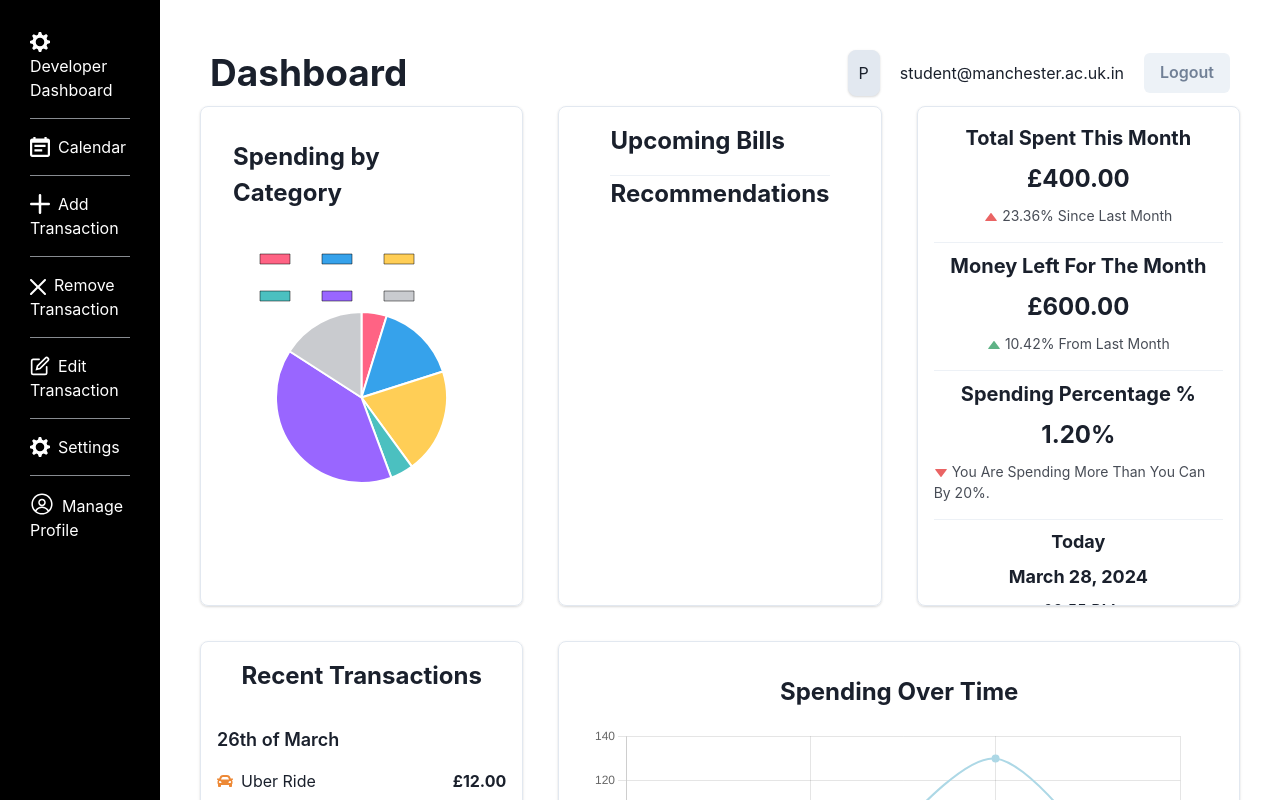
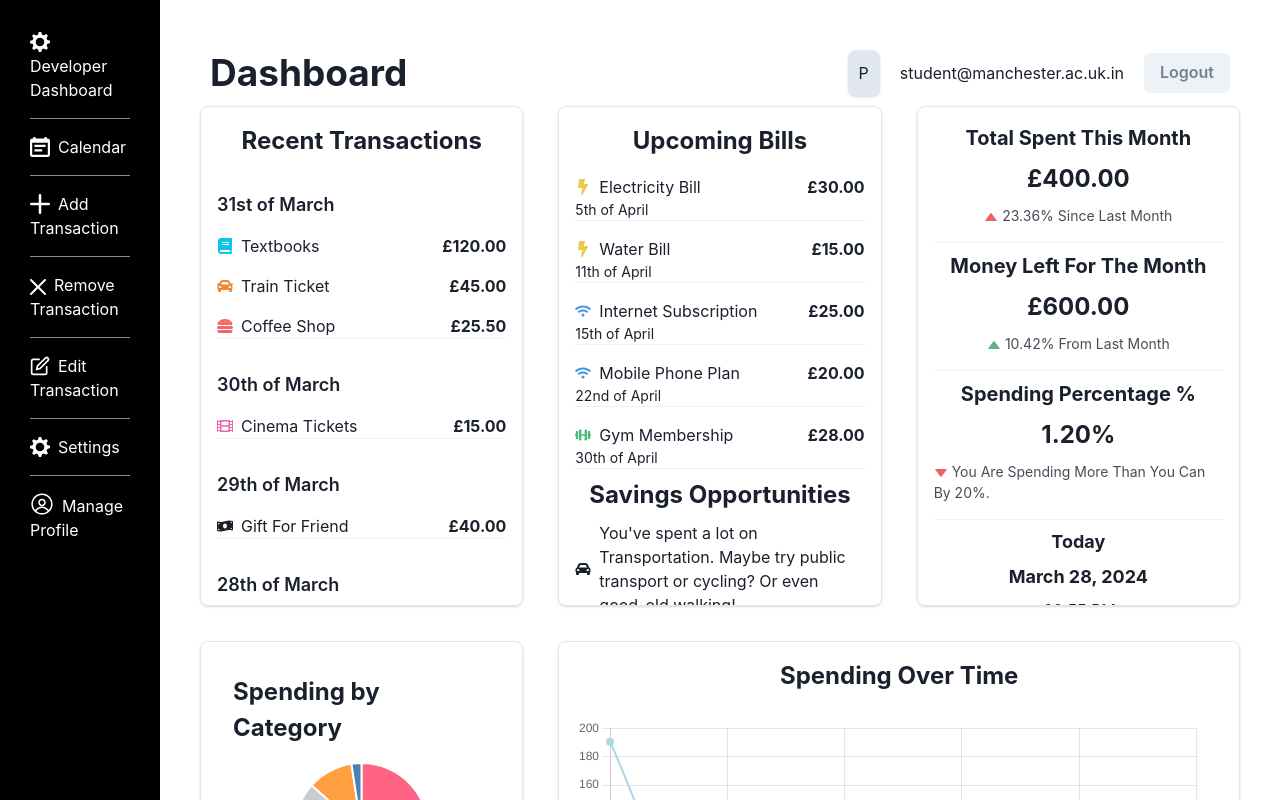
Before and after one commit to manojmanikandan7/PennyWise, a React (Vite) app: page /dashboard in a window 1280 px wide. Shown: the top 800 px of the page. Built offline with nearby package versions, Linux system fonts and the light colour scheme.

Commit message:
Found a few bugs with the Dashboard not updating correctly when new test data was added, Furthermore everything with the Dashboard is cosmetically done, only DB connections left

```diff
--- a/src/assets/testDataTransactions.json
+++ b/src/assets/testDataTransactions.json
@@ -48,6 +48,34 @@
       "amount": "£40.00",
       "date": "2024-03-29",
       "category": "Other"
+    },
+    {
+      "id": 8,
+      "title": "Cinema Tickets",
+      "amount": "£15.00",
+      "date": "2024-03-30",
+      "category": "Entertainment"
+    },
+    {
+      "id": 9,
+      "title": "Textbooks",
+      "amount": "£120.00",
+      "date": "2024-03-31",
+      "category": "Education"
+    },
+    {
+      "id": 10,
+      "title": "Train Ticket",
+      "amount": "£45.00",
+      "date": "2024-03-31",
+      "category": "Transportation"
+    },
+    {
+      "id": 11,
+      "title": "Coffee Shop",
+      "amount": "£25.50",
+      "date": "2024-03-31",
+      "category": "Food"
     }
   ]
 }
--- /dev/null
+++ b/src/assets/testDataUpcomingBills.json
@@ -0,0 +1,39 @@
+{
+  "upcomingBills": [
+    {
+      "id": 1,
+      "title": "Electricity Bill",
+      "amount": "£30.00",
+      "dueDate": "2024-04-05",
+      "category": "Utilities"
+    },
+    {
+      "id": 2,
+      "title": "Water Bill",
+      "amount": "£15.00",
+      "dueDate": "2024-04-11",
+      "category": "Utilities"
+    },
+    {
+      "id": 3,
+      "title": "Internet Subscription",
+      "amount": "£25.00",
+      "dueDate": "2024-04-15",
+      "category": "Subscriptions"
+    },
+    {
+      "id": 4,
+      "title": "Mobile Phone Plan",
+      "amount": "£20.00",
+      "dueDate": "2024-04-22",
+      "category": "Subscriptions"
+    },
+    {
+      "id": 5,
+      "title": "Gym Membership",
+      "amount": "£28.00",
+      "dueDate": "2024-04-30",
+      "category": "Health & Fitness"
+    }
+  ]
+}
--- a/src/components/LineChart.jsx
+++ b/src/components/LineChart.jsx
@@ -107,7 +107,15 @@ export default function LineChart() {
       return acc;
     }, {});
 
-    const labels = Object.keys(spendingByDate).sort();
+    // Convert the object keys (dates) back to an array, sort them based on actual date values, and then map to formatted labels
+    const labels = Object.keys(spendingByDate)
+      .map((date) => ({
+        formatted: date,
+        parsed: parseISO(date),
+      }))
+      .sort((a, b) => a.parsed - b.parsed)
+      .map((item) => item.formatted);
+
     const data = labels.map((label) => spendingByDate[label]);
 
     setChartData({
@@ -178,12 +186,11 @@ export default function LineChart() {
   return (
     <Box
       className="chart-container"
-      p={4} // Padding around the chart
       bg="grey.400" // Background color
       borderRadius="lg" // Rounded corners
     >
       {/* Optional title centered above the chart */}
-      <VStack spacing="0">
+      <VStack>
         <Text fontSize="2xl" mb={4} fontWeight="bold">
           Spending Over Time
         </Text>
--- a/src/components/PieChart.jsx
+++ b/src/components/PieChart.jsx
@@ -14,14 +14,30 @@ export default function PieChart() {
       {
         data: [],
         backgroundColor: [
-          "#FF6384",
-          "#36A2EB",
-          "#FFCE56",
-          "#4BC0C0",
-          "#9966FF",
-          "#C9CBCF",
-          "#FF9F40",
-        ], // Example colors, adjust as needed
+          "#FF6384", // Radish Red
+          "#36A2EB", // Sky Blue
+          "#FFCE56", // Sunny Yellow
+          "#4BC0C0", // Sea Green
+          "#9966FF", // Lavender Purple
+          "#C9CBCF", // Light Gray
+          "#FF9F40", // Tangerine
+          "#4682B4", // Steel Blue
+          "#6A5ACD", // Slate Blue
+          "#20B2AA", // Light Sea Green
+          "#FF4500", // Orange Red
+          "#DA70D6", // Orchid
+          "#8FBC8F", // Dark Sea Green
+          "#B0C4DE", // Light Steel Blue
+          "#D2691E", // Chocolate
+          "#F08080", // Light Coral
+          "#E6E6FA", // Lavender
+          "#FFFACD", // Lemon Chiffon
+          "#ADD8E6", // Light Blue
+          "#F0E68C", // Khaki
+          "#D3D3D3", // Light Grey
+          "#90EE90", // Light Green
+          "#FFB6C1", // Light Pink
+        ],
       },
     ],
   });
@@ -58,7 +74,7 @@ export default function PieChart() {
   const options = {
     plugins: {
       legend: {
-        position: "top",
+        position: "bottom",
         align: "start",
         labels: {
           color: "#000000", // Legend labels in black color
--- /dev/null
+++ b/src/components/SavingsOpportunities.jsx
@@ -0,0 +1,125 @@
+/* eslint-disable no-unused-vars */
+
+import React from "react";
+
+import { VStack, Text, HStack, Icon, Divider } from "@chakra-ui/react";
+import {
+  FaUtensils,
+  FaCarAlt,
+  FaShoppingBasket,
+  FaFilm,
+  FaWater,
+  FaLaughBeam,
+  FaTshirt,
+} from "react-icons/fa";
+
+// Import test data transactions...
+import { transactions } from "../assets/testDataTransactions.json";
+
+// Function to analyze transactions and find saving opportunities
+const analyzeSpending = (transactions) => {
+  const spendingSummary = transactions.reduce((acc, transaction) => {
+    const category = transaction.category;
+    const amount = parseFloat(transaction.amount.replace("£", ""));
+    acc[category] = (acc[category] || 0) + amount;
+    return acc;
+  }, {});
+
+  const savingOpportunities = [];
+
+  // Food and Dining
+  if (spendingSummary["Food"] > 100) {
+    savingOpportunities.push({
+      message:
+        "You've been eating out quite often. Consider cooking at home to save more!",
+      icon: FaUtensils,
+    });
+  }
+
+  // Transportation
+  if (spendingSummary["Transportation"] > 50) {
+    savingOpportunities.push({
+      message:
+        "You've spent a lot on Transportation. Maybe try public transport or cycling? Or even good-old walking!",
+      icon: FaCarAlt,
+    });
+  }
+
+  // Groceries
+  if (spendingSummary["Groceries And Laundry"] > 150) {
+    savingOpportunities.push({
+      message:
+        "You might find savings by comparing prices at different stores or buying in bulk.",
+      icon: FaShoppingBasket,
+    });
+  }
+
+  // Subscriptions
+  if (spendingSummary["Subscriptions"] > 30) {
+    savingOpportunities.push({
+      message:
+        "Check if there are subscriptions you're not frequently using that you can cancel.",
+      icon: FaFilm,
+    });
+  }
+
+  // Utilities
+  if (spendingSummary["Utilities"] > 100) {
+    savingOpportunities.push({
+      message:
+        "You could save on utilities by being more energy-efficient or switching providers.",
+      icon: FaWater,
+    });
+  }
+
+  // Entertainment
+  if (
+    spendingSummary["Entertainment"] &&
+    spendingSummary["Entertainment"] > 50
+  ) {
+    savingOpportunities.push({
+      message:
+        "Consider free entertainment options, like outdoor activities or public events.",
+      icon: FaLaughBeam, // This would be a new import from FontAwesome
+    });
+  }
+
+  // Clothes
+  if (spendingSummary["Clothes"] && spendingSummary["Clothes"] > 100) {
+    savingOpportunities.push({
+      message:
+        "Clothes shopping can add up. Maybe check out thrift stores or seasonal sales for deals.",
+      icon: FaTshirt, // This would be a new import from FontAwesome
+    });
+  }
+
+  // ...
+  // ... add more conditions based on other categories and thresholds
+
+  return savingOpportunities;
+};
+
+const savingTips = analyzeSpending(transactions);
+
+export default function SavingsOpportunities() {
+  return (
+    <VStack>
+      <Divider></Divider>
+      <Text fontSize="2xl" as="b">
+        Savings Opportunities
+      </Text>
+      {savingTips.length === 0 ? (
+        <Text>
+          No specific saving opportunities found. Keep up the good work!
+        </Text>
+      ) : (
+        savingTips.map((tip, index) => (
+          <HStack key={index}>
+            <Icon as={tip.icon} />
+            <Text>{tip.message}</Text>
+          </HStack>
+        ))
+      )}
+    </VStack>
+  );
+}
--- a/src/components/recentTransactions.jsx
+++ b/src/components/recentTransactions.jsx
@@ -9,6 +9,12 @@ import {
   FaCalendarCheck,
   FaPiggyBank,
   FaMoneyBillWave,
+  FaFilm,
+  FaBook,
+  FaDumbbell,
+  FaMobileAlt,
+  FaBolt,
+  FaHome,
 } from "react-icons/fa";
 
 import React from "react";
@@ -27,6 +33,11 @@ const formatDate = (dateString) => {
   return format(date, "do 'of' MMMM");
 };
 
+// Sort transactions by date in descending order
+const sortedTransactions = transactions.sort(
+  (a, b) => parseISO(b.date) - parseISO(a.date)
+);
+
 // Group transactions by date
 const transactionsByDate = transactions.reduce((acc, transaction) => {
   const { date, ...rest } = transaction;
@@ -44,12 +55,19 @@ const categoryDetails = {
   Subscriptions: { icon: FaCalendarCheck, color: "blue.400" },
   Savings: { icon: FaPiggyBank, color: "purple.400" },
   Other: { icon: FaMoneyBillWave, color: "black.400" },
+  Entertainment: { icon: FaFilm, color: "pink.400" },
+  Education: { icon: FaBook, color: "cyan.400" },
+  "Health & Fitness": { icon: FaDumbbell, color: "green.500" },
+  Electronics: { icon: FaMobileAlt, color: "yellow.600" },
+  Utilities: { icon: FaBolt, color: "blue.300" },
+  Housing: { icon: FaHome, color: "orange.300" },
+  // Add more categories as needed
 };
 
 export default function RecentTransactions() {
   return (
     <Box
-      h="600px"
+      h="500px"
       borderWidth="1px"
       borderRadius="lg"
       overflow="hidden"
@@ -61,6 +79,7 @@ export default function RecentTransactions() {
           Recent Transactions
         </Text>
       </VStack>
+      <Box overflowY="auto">
         {Object.entries(transactionsByDate).map(
           ([formattedDate, transactions], index) => (
             <VStack key={formattedDate} spacing={4} align="stretch">
@@ -86,5 +105,6 @@ export default function RecentTransactions() {
           )
         )}
       </Box>
+    </Box>
   );
 }
--- /dev/null
+++ b/src/components/upcomingBills.jsx
@@ -0,0 +1,82 @@
+/* eslint-disable no-unused-vars */
+import { Box, VStack, Divider, Text, HStack } from "@chakra-ui/react";
+import {
+  FaBolt,
+  FaWater,
+  FaWifi,
+  FaMobileAlt,
+  FaDumbbell,
+  FaMoneyBillWave,
+} from "react-icons/fa";
+import React from "react";
+import { NavLink } from "react-router-dom";
+import { format, parseISO } from "date-fns";
+
+// Import the necessary functions from date-fns
+// Import test data for upcoming bills...
+import { upcomingBills } from "../assets/testDataUpcomingBills.json";
+
+//Saving Opportunities Component
+import SavingsOpportunities from "../components/SavingsOpportunities";
+
+// Helper function to format date
+const formatDate = (dateString) => {
+  const date = parseISO(dateString);
+  return format(date, "do 'of' MMMM");
+};
+
+// Define categories with their respective icons and colors
+const categoryDetails = {
+  Utilities: { icon: FaBolt, color: "yellow.400" },
+  Subscriptions: { icon: FaWifi, color: "blue.400" },
+  "Health & Fitness": { icon: FaDumbbell, color: "green.400" },
+  "Mobile Phone": { icon: FaMobileAlt, color: "teal.400" },
+  // Add more categories and icons as needed
+};
+
+export default function UpcomingBills() {
+  // Sort the bills by due date
+  const sortedBills = upcomingBills.sort(
+    (a, b) => new Date(a.dueDate) - new Date(b.dueDate)
+  );
+
+  return (
+    <Box
+      h="500px"
+      borderWidth="1px"
+      borderRadius="lg"
+      overflow="hidden"
+      p={4}
+      boxShadow="base"
+    >
+      <VStack>
+        <Text fontSize="2xl" mb={4} as="b">
+          Upcoming Bills
+        </Text>
+      </VStack>
+      <Box overflowY="auto">
+        {sortedBills.map((bill, index) => (
+          <VStack key={bill.id} spacing={4} align="stretch">
+            {index > 0 && <Divider />}
+            <NavLink to="/bills">
+              <HStack justifyContent="space-between">
+                <HStack spacing={2}>
+                  <Box
+                    as={categoryDetails[bill.category]?.icon || FaMoneyBillWave}
+                    color={categoryDetails[bill.category]?.color || "gray.500"}
+                  />
+                  <Text>{bill.title}</Text>
+                </HStack>
+                <Text fontWeight="bold">{bill.amount}</Text>
+              </HStack>
+              <Text fontSize="sm">{formatDate(bill.dueDate)}</Text>
+            </NavLink>
+          </VStack>
+        ))}
+      </Box>
+      <VStack>
+        <SavingsOpportunities />
+      </VStack>
+    </Box>
+  );
+}
--- a/src/pages/Dashboard.jsx
+++ b/src/pages/Dashboard.jsx
@@ -3,24 +3,20 @@ import {
   GridItem,
   SimpleGrid,
   Grid,
-  Text,
   ChakraProvider,
   extendTheme,
-  VStack,
-  Divider,
-  List,
-  ListItem,
 } from "@chakra-ui/react";
 
 //Website Common Components
-import Navbar from "/src/components/navbar";
-import Sidebar from "/src/components/sidebar";
+import Navbar from "../components/navbar";
+import Sidebar from "../components/sidebar";
 
 //Dashboard Components
-import LineChart from "/src/components/LineChart";
-import PieChart from "/src/components/PieChart";
+import LineChart from "../components/LineChart";
+import PieChart from "../components/PieChart";
 import FinancialDetails from "../components/financialDetails";
 import RecentTransactions from "../components/recentTransactions";
+import UpcomingBills from "../components/upcomingBills";
 
 //For custom themes
 //TODO: Add the theme colours
@@ -44,14 +40,31 @@ export default function Dashboard() {
         <GridItem as="aside" colSpan="1" bg="black" minHeight="100vh" p="30px">
           <Sidebar />
         </GridItem>
+
         {/* main content & navbar */}
         <GridItem as="main" colSpan="7" p="40px">
           <Navbar />
           <SimpleGrid spacing={35} columns={3}>
+            {/*  */}
+            {/* this is the transaction history of your most recent spending */}
+            <GridItem colSpan="1">
+              <RecentTransactions />
+            </GridItem>
+
+            {/* Upcoming Bills And Possible Spending Recommendations? */}
+            <GridItem colSpan="1">
+              <UpcomingBills />
+            </GridItem>
+
+            {/* this is the financial details */}
+            <GridItem colSpan="1">
+              <FinancialDetails />
+            </GridItem>
+
             {/* this is the pie chart */}
             <GridItem colSpan="1">
               <Box
-                h="500px"
+                h="550px"
                 borderWidth="1px"
                 borderRadius="lg"
                 overflow="hidden"
@@ -62,48 +75,10 @@ export default function Dashboard() {
               </Box>
             </GridItem>
 
-            {/* Upcoming Bills And Possible Spending Recommendations? */}
-            <GridItem colSpan="1">
+            {/* Line chart or bar chart section */}
+            <GridItem colSpan="2">
               <Box
-                h="500px"
-                borderWidth="1px"
-                borderRadius="lg"
-                overflow="hidden"
-                p={4}
-                boxShadow="base"
-              >
-                <VStack>
-                  <List>
-                    <ListItem>
-                      <Text fontSize="2xl" mb={4} fontWeight="bold">
-                        Upcoming Bills
-                      </Text>
-                    </ListItem>
-                    <Divider></Divider>
-                    <ListItem>
-                      <Text fontSize="2xl" mb={4} fontWeight="bold">
-                        Recommendations
-                      </Text>
-                    </ListItem>
-                  </List>
-                </VStack>
-              </Box>
-            </GridItem>
-
-            {/* this is the financial details */}
-            <GridItem colSpan="1">
-              <FinancialDetails></FinancialDetails>
-            </GridItem>
-
-            {/* this is the transaction history of your most recent spending */}
-            <GridItem colSpan="1" rowSpan="2">
-              <RecentTransactions></RecentTransactions>
-            </GridItem>
-
-            {/* Line chart or bar chart section */}
-            <GridItem colSpan="2" rowSpan="2">
-              <Box
-                h="600px"
+                h="550px"
                 borderWidth="1px"
                 borderRadius="lg"
                 overflow="hidden"
@@ -113,6 +88,8 @@ export default function Dashboard() {
                 <LineChart />
               </Box>
             </GridItem>
+
+            {/*  */}
           </SimpleGrid>
         </GridItem>
       </Grid>
```
Lines whose indentation alone changed are shown as unchanged.
